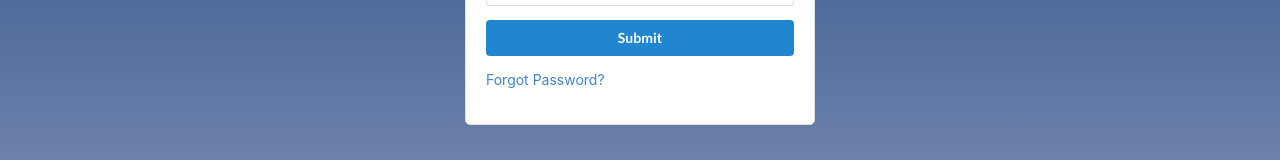
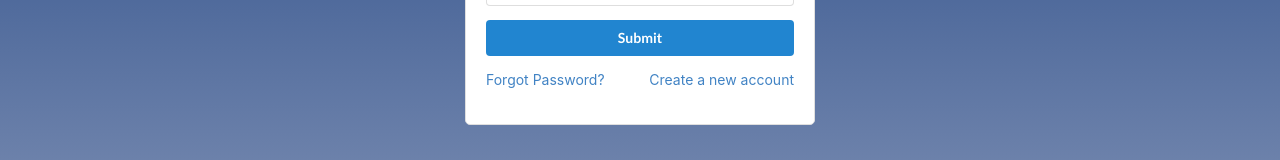
Before and after one commit to AdityaTajanpure/CRM-React, a React (Create React App) app: page / in a window 1280 px wide. Shown: the part 447-607 px from the top of the page. Built offline with nearby package versions, Linux system fonts and the light colour scheme.

Commit message:
added create account option on login page

```diff
--- a/src/pages/onboarding/components/Login.jsx
+++ b/src/pages/onboarding/components/Login.jsx
@@ -103,8 +103,9 @@ const Login = () => {
           </div>
           <p>{formErrors.password}</p>
           <button className="fluid ui button blue">Submit</button>
-          <p>
+          <p style={{ display: "flex", justifyContent: "space-between" }}>
             <Link to="/forgotPassword">Forgot Password?</Link>
+            <Link to="/signup">Create a new account</Link>
           </p>
         </div>
       </form>
```
